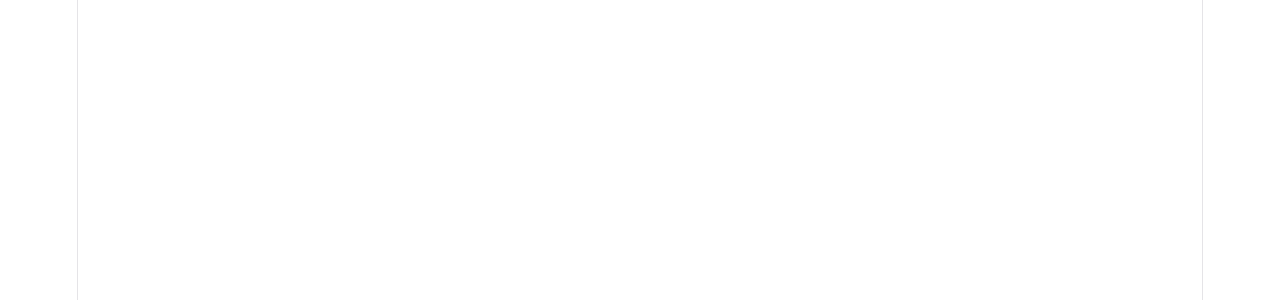
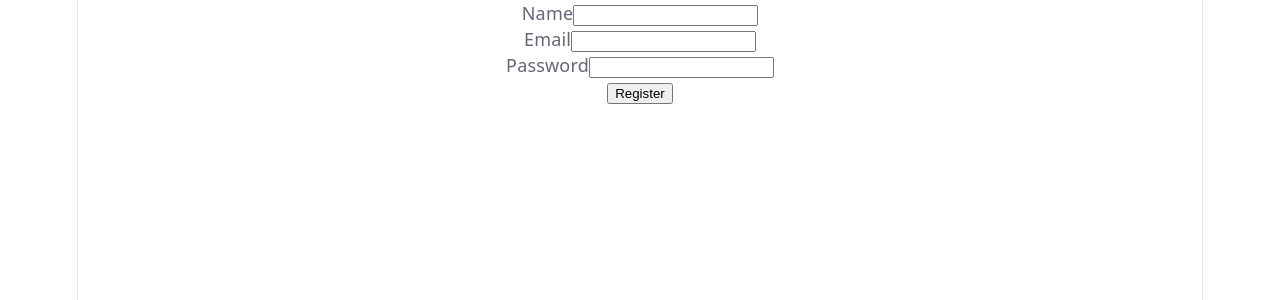
Before and after one commit to m-devpath/Inventory-Frontend, a React (Vite) app: page /register in a window 1280 px wide. Before the commit this address had no page. Shown: the top 300 px of the page. Built offline with nearby package versions, Linux system fonts and the light colour scheme.

Commit message:
Add Register page and route

```diff
--- a/src/App.jsx
+++ b/src/App.jsx
@@ -1,4 +1,5 @@
 import { BrowserRouter, Route, Routes } from "react-router-dom";
+import Register from "./pages/Register";
 import Login from "./pages/Login";
 import Dashboard from "./pages/Dashboard";
 import ProtectedRoute from "./components/ProtectedRoute";
@@ -8,6 +9,7 @@
   return (
     <BrowserRouter>
       <Routes>
+        <Route path="/register" element={<Register />} />
         <Route path="/login" element={<Login />} />
         <Route path="/dashboard" element={
           <ProtectedRoute>
--- /dev/null
+++ b/src/pages/Register.jsx
@@ -0,0 +1,55 @@
+import { useState } from "react";
+import { useNavigate } from "react-router-dom";
+import { apiRequest } from "../api/client";
+
+function Register(){
+    const [name, setName] = useState("");
+    const [email, setEmail] = useState("");
+    const [password, setPassword] = useState("");
+    const [error, setError] = useState("");
+    const navigate = useNavigate();
+
+
+    const handleSubmit = async (e) => {
+        e.preventDefault();
+        setError("");
+
+        try {
+            const data = await apiRequest("/auth/register", {
+                method: "POST",
+                body: JSON.stringify({ name, email, password }),
+            });
+
+            localStorage.setItem("token", data.token);
+            navigate("/Dashboard");
+
+        } catch (err) {
+            setError(err.message);
+        }
+    };
+
+    return (
+        <form onSubmit={handleSubmit}>
+            <div>
+                <label>Name</label>
+                <input type="text" value={name}
+                onChange={(e) => setName(e.target.value)}/>
+            </div>
+            <div>
+                <label>Email</label>
+                <input type="email" value={email}
+                onChange={(e) => setEmail(e.target.value)} />
+            </div>
+            <div>
+                <label>Password</label>
+                <input type="password" value={password}
+                onChange={(e) => setPassword(e.target.value)} />
+            </div>
+            {error && <p style={{ color: "red" }}>{error}</p>}
+            <button type="submit">Register</button>
+
+        </form>
+    );
+};
+
+export default Register;
```
